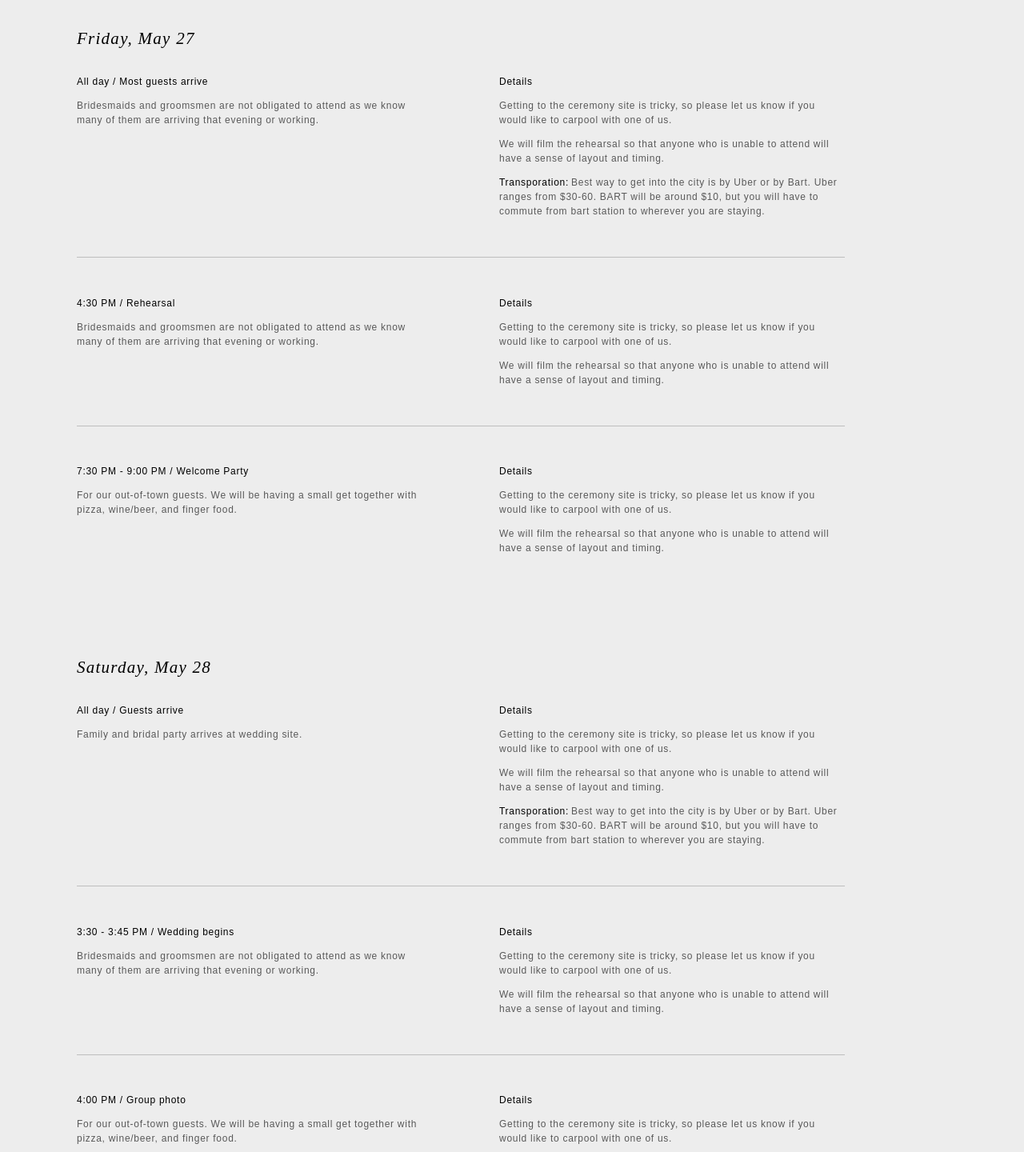
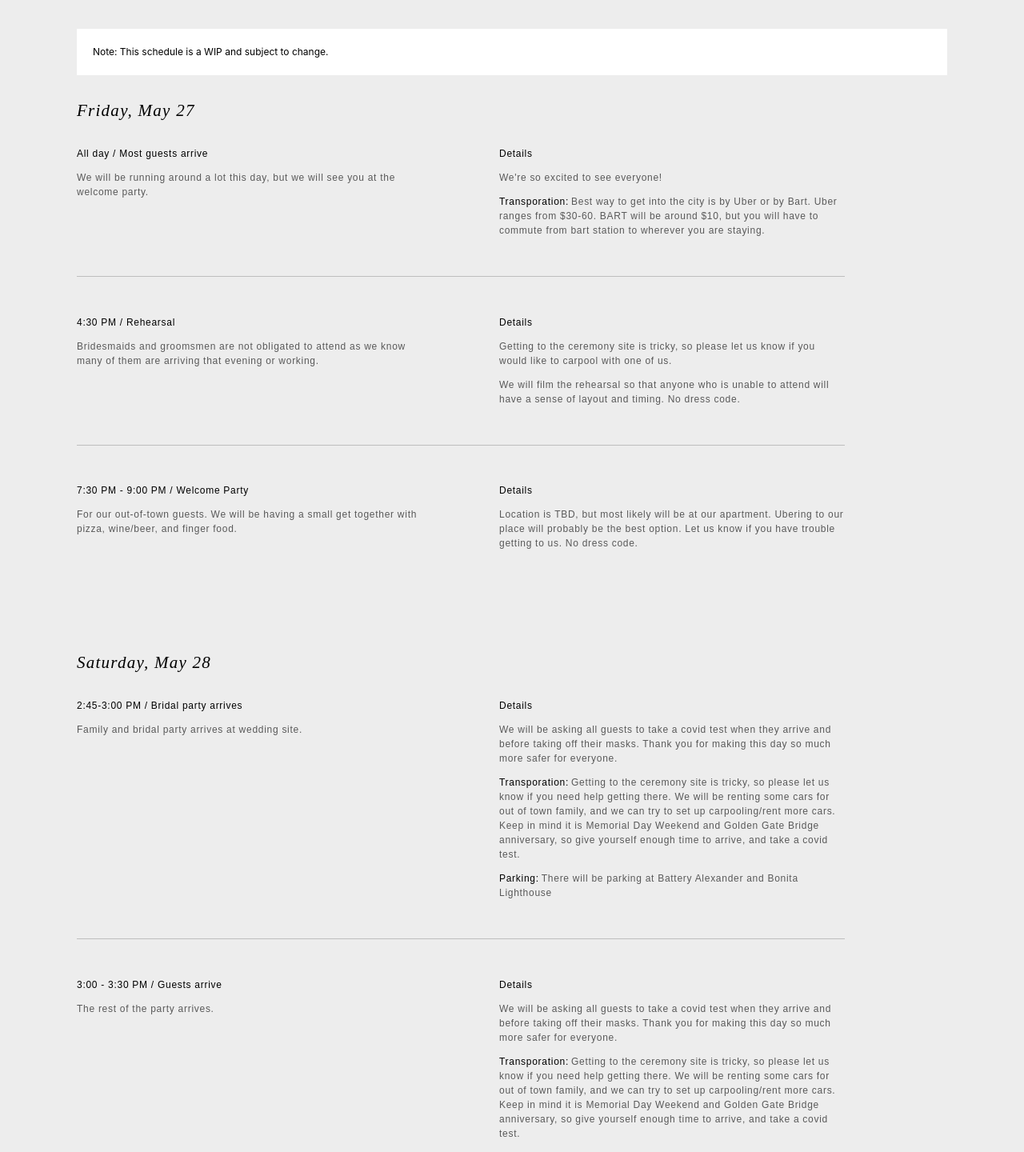
Before and after one commit to bruceape/weddingwebsite, a Next.js app: page /schedule in a window 1280 px wide. Shown: the part 128-1568 px from the top of the page at 80% size. Built offline with nearby package versions, Linux system fonts and the light colour scheme; a web font is replaced by a local one.

Commit message:
added more schedule content

```diff
--- a/components/home_nav.jsx
+++ b/components/home_nav.jsx
@@ -14,7 +14,7 @@ export default function HomeNav({ children }) {
 					</Link>
 				</li>
 				<li className={styles.listItem}>
-					<Link href="/watch">
+					<Link href="https://www.youtube.com/watch?v=3hDS1v2xbjY">
 						<a className={`${styles.link} neue-haas-regular`}>
 							Watch Live
 						</a>
--- a/components/navigation.jsx
+++ b/components/navigation.jsx
@@ -35,7 +35,7 @@ function Sheet({ currentPage, open }) {
 					</Link>
 				</li>
 				<li>
-					<Link href="/watch">
+					<Link href="https://www.youtube.com/watch?v=3hDS1v2xbjY">
 						<a className={styles.menuLink}>Watch Live</a>
 					</Link>
 				</li>
@@ -106,7 +106,7 @@ function DesktopNav({ currentPage }) {
 					</Link>
 				</li>
 				<li className={styles.listItem}>
-					<Link href="/watch">
+					<Link href="https://www.youtube.com/watch?v=3hDS1v2xbjY">
 						<a className={`${styles.link} neue-haas-regular`}>
 							Watch Live
 						</a>
--- a/pages/schedule.js
+++ b/pages/schedule.js
@@ -90,8 +90,8 @@ const schedule = [{
     items: [{
       title: 'Most guests arrive',
       time: 'All day',
-      description: 'Bridesmaids and groomsmen are not obligated to attend as we know many of them are arriving that evening or working. ',
-      detailsDescription: 'Getting to the ceremony site is tricky, so please let us know if you would like to carpool with one of us. \n We will film the rehearsal so that anyone who is unable to attend will have a sense of layout and timing. ',
+      description: 'We will be running around a lot this day, but we will see you at the welcome party.',
+      detailsDescription: 'We\'re so excited to see everyone!',
       details: [{
         title: 'Transporation', content: 'Best way to get into the city is by Uber or by Bart. Uber ranges from $30-60. BART will be around $10, but you will have to commute from bart station to wherever you are staying.'
       }
@@ -99,13 +99,13 @@ const schedule = [{
       title: 'Rehearsal',
       time: '4:30 PM',
       description: 'Bridesmaids and groomsmen are not obligated to attend as we know many of them are arriving that evening or working. ',
-      detailsDescription: 'Getting to the ceremony site is tricky, so please let us know if you would like to carpool with one of us. \n We will film the rehearsal so that anyone who is unable to attend will have a sense of layout and timing. ',
+      detailsDescription: 'Getting to the ceremony site is tricky, so please let us know if you would like to carpool with one of us. \n We will film the rehearsal so that anyone who is unable to attend will have a sense of layout and timing. No dress code. ',
       details: []
     }, {
       title: 'Welcome Party',
       time: '7:30 PM - 9:00 PM',
       description: 'For our out-of-town guests. We will be having a small get together with pizza, wine/beer, and finger food. ',
-      detailsDescription: 'Getting to the ceremony site is tricky, so please let us know if you would like to carpool with one of us. \n We will film the rehearsal so that anyone who is unable to attend will have a sense of layout and timing. ',
+      detailsDescription: 'Location is TBD, but most likely will be at our apartment. Ubering to our place will probably be the best option. Let us know if you have trouble getting to us. No dress code.',
       details: []
     }]
   },
@@ -114,54 +114,68 @@ const schedule = [{
   {
     title: 'Saturday, May 28',
     items: [{
+      title: 'Bridal party arrives',
+      time: '2:45-3:00 PM',
+      description: 'Family and bridal party arrives at wedding site.',
+      detailsDescription: 'We will be asking all guests to take a covid test when they arrive and before taking off their masks. Thank you for making this day so much more safer for everyone. ',
+      details: [
+        {title: 'Transporation', content: 'Getting to the ceremony site is tricky, so please let us know if you need help getting there. We will be renting some cars for out of town family, and we can try to set up carpooling/rent more cars.  Keep in mind it is Memorial Day Weekend and Golden Gate Bridge anniversary, so give yourself enough time to arrive, and take a covid test. '},
+        {title: 'Parking', content: 'There will be parking at Battery Alexander and Bonita Lighthouse '}
+    ]}, {
       title: 'Guests arrive',
-      time: 'All day',
-      description: 'Family and bridal party arrives at wedding site. ',
-      detailsDescription: 'Getting to the ceremony site is tricky, so please let us know if you would like to carpool with one of us. \n We will film the rehearsal so that anyone who is unable to attend will have a sense of layout and timing. ',
-      details: [{
-        title: 'Transporation', content: 'Best way to get into the city is by Uber or by Bart. Uber ranges from $30-60. BART will be around $10, but you will have to commute from bart station to wherever you are staying.'
-      }
+      time: '3:00 - 3:30 PM',
+      description: 'The rest of the party arrives.',
+      detailsDescription: 'We will be asking all guests to take a covid test when they arrive and before taking off their masks. Thank you for making this day so much more safer for everyone. ',
+      details: [
+        {title: 'Transporation', content: 'Getting to the ceremony site is tricky, so please let us know if you need help getting there. We will be renting some cars for out of town family, and we can try to set up carpooling/rent more cars.  Keep in mind it is Memorial Day Weekend and Golden Gate Bridge anniversary, so give yourself enough time to arrive, and take a covid test. '},
+        {title: 'Parking', content: 'There will be parking at Battery Alexander and Bonita Lighthouse '}
     ]}, {
       title: 'Wedding begins',
       time: '3:30 - 3:45 PM',
-      description: 'Bridesmaids and groomsmen are not obligated to attend as we know many of them are arriving that evening or working. ',
-      detailsDescription: 'Getting to the ceremony site is tricky, so please let us know if you would like to carpool with one of us. \n We will film the rehearsal so that anyone who is unable to attend will have a sense of layout and timing. ',
+      description: 'Wedding procession starts. ',
+      detailsDescription: 'This will be live streamed via Youtube, for all those unable to attend. ',
       details: []
     }, {
       title: 'Group photo',
       time: '4:00 PM',
-      description: 'For our out-of-town guests. We will be having a small get together with pizza, wine/beer, and finger food. ',
-      detailsDescription: 'Getting to the ceremony site is tricky, so please let us know if you would like to carpool with one of us. \n We will film the rehearsal so that anyone who is unable to attend will have a sense of layout and timing. ',
+      description: 'Everyone congregates for group photo. ',
+      detailsDescription: 'If you feel unsafe to take group photo, no worries, we totally understand. ',
       details: []
     }, {
       title: 'Move to reception',
       time: '4:15 - 6:30 PM',
-      description: 'For our out-of-town guests. We will be having a small get together with pizza, wine/beer, and finger food. ',
-      detailsDescription: 'Getting to the ceremony site is tricky, so please let us know if you would like to carpool with one of us. \n We will film the rehearsal so that anyone who is unable to attend will have a sense of layout and timing. ',
+      description: 'Bride and groom will take pictures. Guests can slowly make their way to the reception or hotel to freshen up. ',
+      detailsDescription: 'There will be some time in between the ceremony and the reception. We wanted to give y’all enough time to cross the bridge and for us to get a few photos before heading over. ',
       details: []
     }, {
       title: 'Foreign Cinema opens for guests',
       time: '6:30 PM',
-      description: 'For our out-of-town guests. We will be having a small get together with pizza, wine/beer, and finger food. ',
-      detailsDescription: 'Getting to the ceremony site is tricky, so please let us know if you would like to carpool with one of us. \n We will film the rehearsal so that anyone who is unable to attend will have a sense of layout and timing. ',
-      details: []
+      description: '',
+      detailsDescription: 'There will be an open bar & free parking nearby. ',
+      details: [{title: 'Note', content: 'The neighborhood might seem a little grungy and rough around the edges, but rest assured it’s very safe.'}]
     }, {
       title: 'Bride & groom arrive',
       time: '6:45 - 7:00 PM',
-      description: 'For our out-of-town guests. We will be having a small get together with pizza, wine/beer, and finger food. ',
+      description: 'Mingling and photo taking with guests.',
       detailsDescription: 'Getting to the ceremony site is tricky, so please let us know if you would like to carpool with one of us. \n We will film the rehearsal so that anyone who is unable to attend will have a sense of layout and timing. ',
       details: []
     }, {
       title: 'Dinner starts',
       time: '7:30 PM',
       description: 'It’s amazing food—biggest reason why we got this place. ',
-      detailsDescription: 'Getting to the ceremony site is tricky, so please let us know if you would like to carpool with one of us. \n We will film the rehearsal so that anyone who is unable to attend will have a sense of layout and timing. ',
+      detailsDescription: 'Enjoy the food and drinks! The menu is seasonal, so we\'ll provide more details as the menu gets developed. ',
       details: []
     }, {
       title: 'Cake and a few words',
       time: '8:00 PM',
-      description: 'It’s amazing food—biggest reason why we got this place. ',
-      detailsDescription: 'Getting to the ceremony site is tricky, so please let us know if you would like to carpool with one of us. \n We will film the rehearsal so that anyone who is unable to attend will have a sense of layout and timing. ',
+      description: 'Bride and groom will say a few words before cutting the cake. ',
+      detailsDescription: 'If people start dancing afterwards, we won’t be mad about it.',
+      details: []
+    }, {
+      title: 'Bride & groom depart',
+      time: '9:30 PM',
+      description: 'Bride and groom will head out',
+      detailsDescription: 'Everyone will start wrapping up and preparing to retire for the night around this time',
       details: []
     }]
   }
@@ -174,7 +188,7 @@ export default function Schedule() {
     return (
       <div className={`${styles.container} ${modalOpen}`}>
         <Navigation currentPage="Schedule & Details" />
-
+        <div className={styles.note}> Note: This schedule is a WIP and subject to change. </div>
         <div className={styles.sectionList}>
           {schedule.map((a) => <Section key={a.title} data={a} />)}
         </div>
--- a/styles/Schedule.module.css
+++ b/styles/Schedule.module.css
@@ -20,6 +20,14 @@
   display: grid;
   row-gap: 128px;
   max-width: 960px;
+}
+
+.note {
+  font-size: 12px;
+  line-height: 1.5;
+  /*color: white;*/
+  background: white;;
+  padding: 20px;
 }
 
 .section {
@@ -129,6 +137,9 @@
 
 .detailsList {
   /*background: blue;*/
+  display:  flex;
+  flex-direction: column;
+  row-gap: 12px;
 }
 
 .detailsItem {
```
